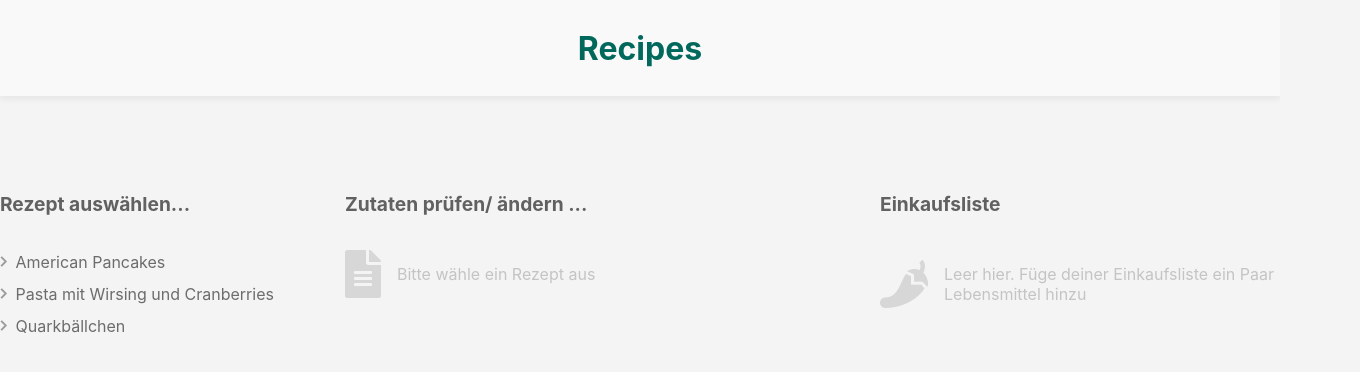
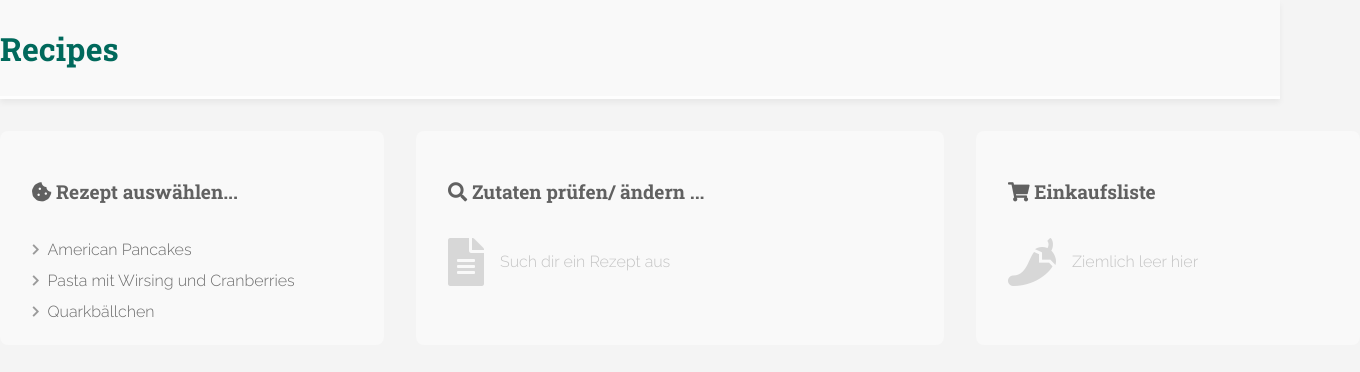
Before and after one commit to lukaskorten/recipes, a Svelte app: page / in a window 1280 px wide. Shown: the top 372 px of the page, 1360 px wide, since content can reach past the window. Built offline with nearby package versions, Linux system fonts and the light colour scheme.

Commit message:
add styling for main view

```diff
--- a/public/global.css
+++ b/public/global.css
@@ -1,3 +1,5 @@
+@import url('https://fonts.googleapis.com/css?family=Raleway:300|Roboto+Slab:700&display=swap');
+
 html,
 body {
   position: relative;
@@ -11,8 +13,15 @@ body {
   margin: 0;
   padding: 0;
   box-sizing: border-box;
-  font-family: -apple-system, BlinkMacSystemFont, 'Segoe UI', Roboto, Oxygen-Sans, Ubuntu, Cantarell, 'Helvetica Neue',
-    sans-serif;
+  font-family: 'Raleway', -apple-system, Roboto, Oxygen-Sans, Ubuntu, Cantarell, 'Helvetica Neue', sans-serif;
+}
+
+h1,
+h2,
+h3,
+h4,
+h5 {
+  font-family: 'Roboto Slab', serif;
 }
 
 a {
--- a/src/App.svelte
+++ b/src/App.svelte
@@ -13,7 +13,12 @@
   }
   function addToShoppingList(e) {
     const ingredients = e.detail.ingredients;
-    shoppingList = [...shoppingList, ...ingredients];
+    const products = ingredients.map(ingredient => ingredient.description);
+    shoppingList = [...shoppingList, ...products].filter(
+      (value, index, self) => {
+        return self.indexOf(value) === index;
+      }
+    );
   }
 </script>
 
@@ -24,29 +29,36 @@
     justify-content: center;
     align-items: center;
     background: #f9f9f9;
+    border-bottom: 3px solid #fefefe;
     color: #00695c;
     box-shadow: 0 4px 6px rgba(0, 0, 0, 0.05);
   }
 
   main {
-    margin-top: 4rem;
+    margin-top: 2rem;
   }
 
   .container {
-    max-width: 90rem;
+    width: 85rem;
     margin: 0 auto;
     display: flex;
     justify-content: space-between;
   }
 
-  .col:nth-of-type(1) {
-    max-width: 25rem;
+  .card {
+    background: rgba(255, 255, 255, 0.4);
+    padding: 1rem 2rem;
+    border-radius: 0.5rem;
   }
-  .col:nth-of-type(2) {
+
+  .recipe-list {
+    width: 20rem;
+  }
+  .recipe-details {
     width: 29rem;
   }
-  .col:nth-of-type(3) {
-    max-width: 25rem;
+  .shopping-list {
+    width: 20rem;
   }
 
   h2 {
@@ -70,8 +82,11 @@
 
 <main>
   <div class="container">
-    <div class="col">
-      <h2>Rezept auswählen...</h2>
+    <div class="card recipe-list">
+      <h2>
+        <i class="fas fa-cookie-bite" />
+        Rezept auswählen...
+      </h2>
       <ul>
         {#each recipes as recipe}
           <li>
@@ -80,16 +95,22 @@
         {/each}
       </ul>
     </div>
-    <div class="col">
-      <h2>Zutaten prüfen/ ändern ...</h2>
+    <div class="card recipe-details">
+      <h2>
+        <i class="fas fa-search" />
+        Zutaten prüfen/ ändern ...
+      </h2>
       {#if selectedRecipe}
         <Recipe {...selectedRecipe} on:toshoppinglist={addToShoppingList} />
       {:else}
-        <Hint icon="file-alt">Bitte wähle ein Rezept aus</Hint>
+        <Hint icon="file-alt">Such dir ein Rezept aus</Hint>
       {/if}
     </div>
-    <div class="col">
-      <h2>Einkaufsliste</h2>
+    <div class="card shopping-list">
+      <h2>
+        <i class="fas fa-shopping-cart" />
+        Einkaufsliste
+      </h2>
       <ShoppingList products={shoppingList} />
     </div>
   </div>
--- a/src/shoppinglist/ShoppingList.svelte
+++ b/src/shoppinglist/ShoppingList.svelte
@@ -16,12 +16,10 @@
   <ul>
     {#each products as product}
       <li>
-        <Product title={product.description} />
+        <Product title={product} />
       </li>
     {/each}
   </ul>
 {:else}
-  <Hint icon="pepper-hot">
-    Leer hier. Füge deiner Einkaufsliste ein Paar Lebensmittel hinzu
-  </Hint>
+  <Hint icon="pepper-hot">Ziemlich leer hier</Hint>
 {/if}
```
